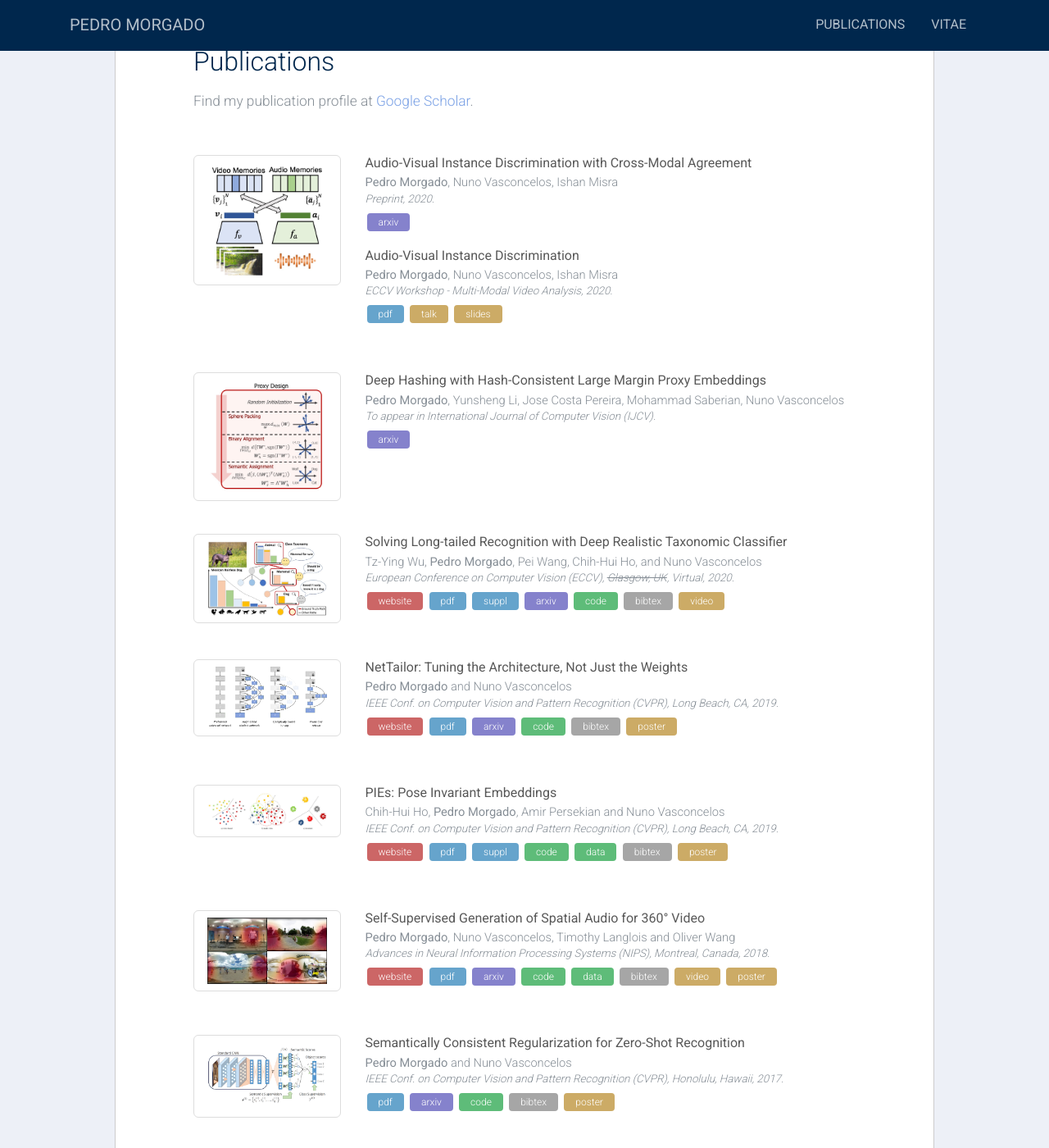
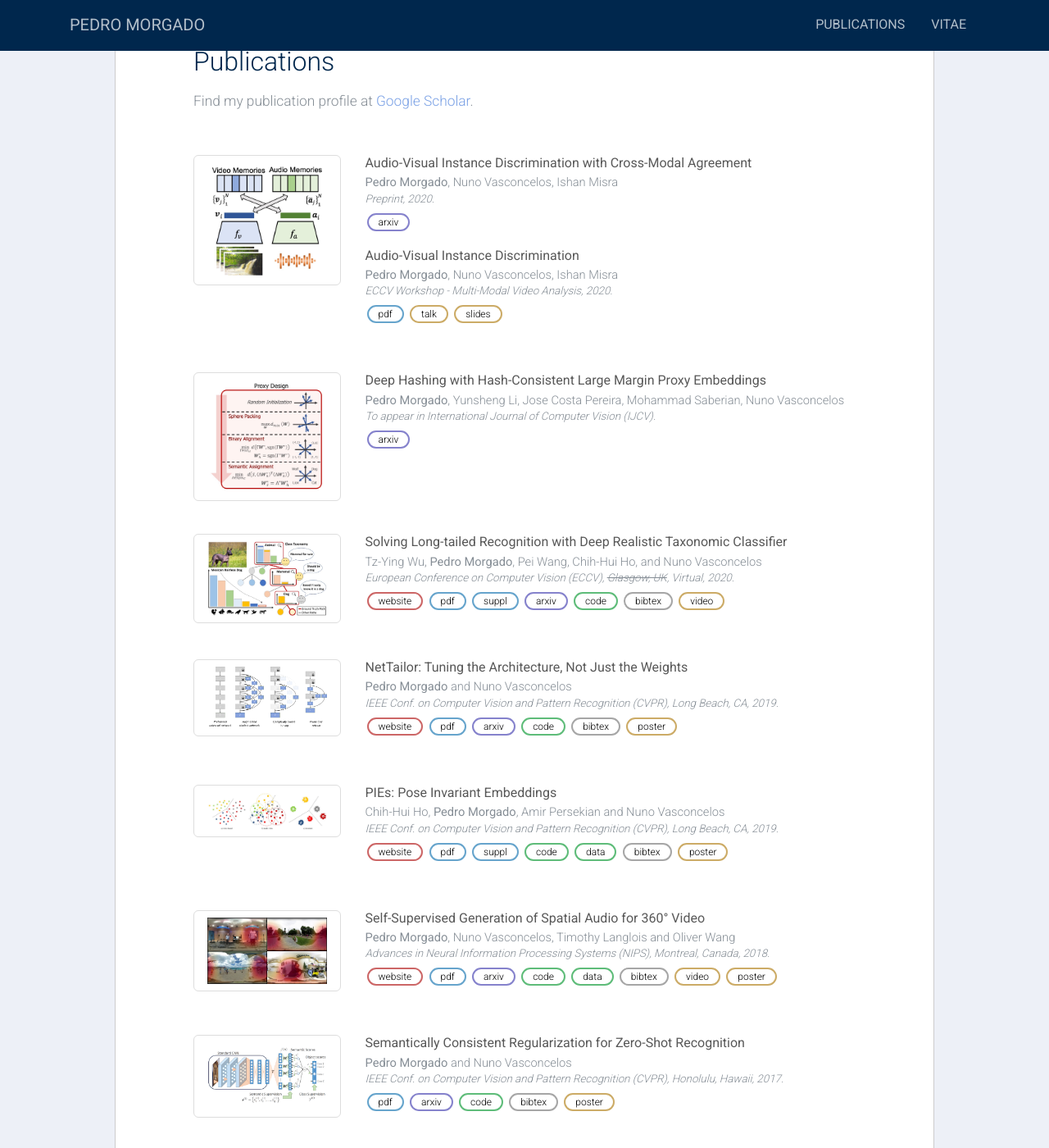
Before and after one commit to wqtwjt1996/wqtwjt1996.github.io, a Jekyll site: the page built from index.markdown, in a window 1280 px wide and 1400 px high, scrolled down 751 px. Shown: the whole window at 82% size. Built offline with Jekyll 4.4.1, drawn with Linux system fonts in a browser that asks for light colours; a style sheet for code colours, icons or effects is not loaded.

Commit message:
link style

```diff
--- a/assets/css/home.css
+++ b/assets/css/home.css
@@ -389,76 +389,87 @@ img:hover {
   opacity: 1;
 }
 
-.button-pdf, .button-suppl {
+.button-pdf:hover, .button-suppl:hover {
   background-color: #66A4CC;
   color: white;
-  border: 2px solid #66A4CC;
+  text-decoration: none;
 }
 
-.button-pdf:hover, .button-suppl:hover {
+.button-pdf, .button-suppl {
   background-color: white;
+  text-decoration: none;
   color: black;
+  border: 2px solid #66A4CC;
+  border-radius: 20px;
+}
+
+.button-arxiv:hover {
+  background-color: #8582CC;
+  color: white;
   text-decoration: none;
 }
 
 .button-arxiv {
-  background-color: #8582CC;
-  color: white;
+  background-color: white;
+  text-decoration: none;
+  color: black;
   border: 2px solid #8582CC;
+  border-radius: 20px;
 }
 
-.button-arxiv:hover {
-  background-color: white;
-  color: black;
+.button-website:hover {
+  background-color: #CC6666;
+  color: white;
   text-decoration: none;
 }
 
 .button-website {
-  background-color: #CC6666;
-  color: white;
+  background-color: white;
+  text-decoration: none;
+  color: black;
   border: 2px solid #CC6666;
+  border-radius: 20px;
 }
 
-.button-website:hover {
-  background-color: white;
-  color: black;
+.button-bibtex:hover {
+  background-color: #A6A6A6;
+  color: white;
   text-decoration: none;
 }
 
 .button-bibtex {
-  background-color: #A6A6A6;
-  color: white;
+  background-color: white;
+  text-decoration: none;
+  color: black;
   border: 2px solid #A6A6A6;
+  border-radius: 20px;
 }
 
-.button-bibtex:hover {
-  background-color: white;
-  color: black;
+.button-code:hover, .button-data:hover {
+  background-color: #5EBC79;
+  color: white;
   text-decoration: none;
 }
 
 .button-code, .button-data {
-  background-color: #5EBC79;
-  color: white;
+  background-color: white;
+  text-decoration: none;
+  color: black;
   border: 2px solid #5EBC79;
+  border-radius: 20px;
 }
 
-.button-code:hover, .button-data:hover {
-  background-color: white;
-  color: black;
+.button-video:hover, .button-talk:hover, .button-slides:hover, .button-poster:hover, .button-summary:hover {
+  background-color: #CCAB66;
+  color: white;
   text-decoration: none;
 }
 
 .button-video, .button-talk, .button-slides, .button-poster, .button-summary {
-  background-color: #CCAB66;
-  color: white;
-  border: 2px solid #CCAB66;
-}
-
-.button-video:hover, .button-talk:hover, .button-slides:hover, .button-poster:hover, .button-summary:hover {
   background-color: white;
   color: black;
-  text-decoration: none;
+  border: 2px solid #CCAB66;
+  border-radius: 20px;
 }
 
 .button-empty {
```
